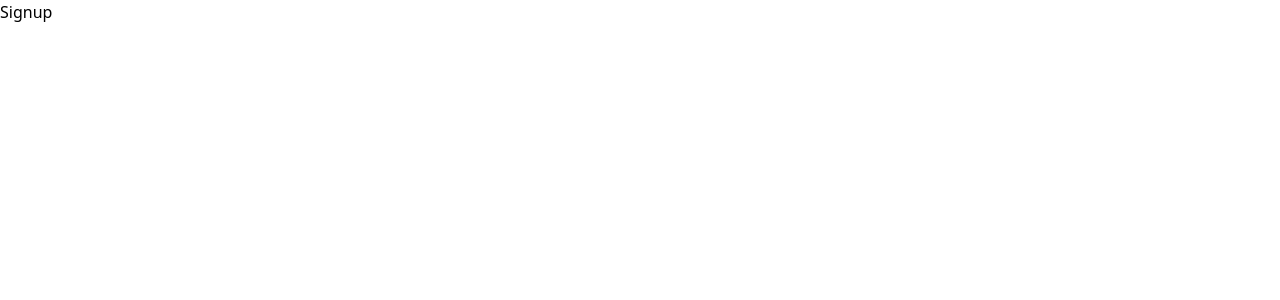
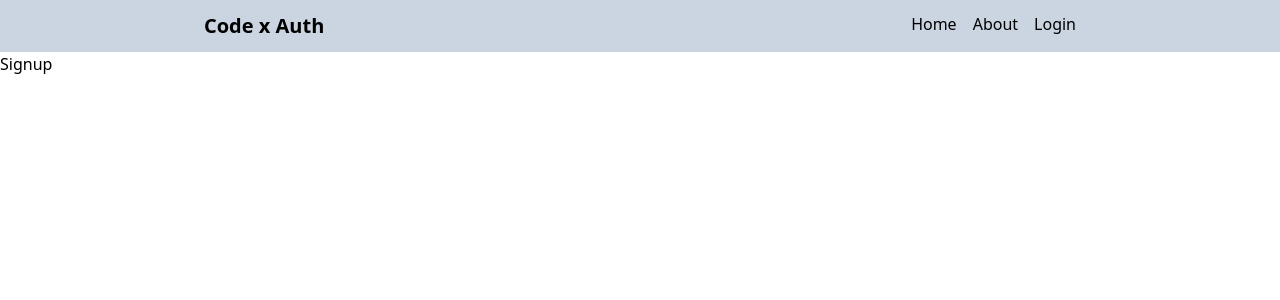
Before and after one commit to codexharoon/MERN_Auth, a React (Vite) app in the folder client/: page /signup in a window 1280 px wide. Shown: the top 300 px of the page. Built offline with nearby package versions, Linux system fonts and the light colour scheme.

Commit message:
created header section

```diff
--- a/client/src/App.jsx
+++ b/client/src/App.jsx
@@ -1,8 +1,10 @@
 import { Home, About, Profile, Login, Signup } from "./pages";
+import { Header } from "./components";
 import { BrowserRouter, Routes, Route } from "react-router-dom";
 const App = () => {
   return (
     <BrowserRouter>
+      <Header />
       <Routes>
         <Route path="/" element={<Home />} />
         <Route path="/about" element={<About />} />
--- /dev/null
+++ b/client/src/components/Header.jsx
@@ -0,0 +1,45 @@
+import { NavLink } from "react-router-dom";
+
+const Header = () => {
+  return (
+    <header className="bg-slate-300">
+      <nav className="flex justify-between max-w-4xl mx-auto p-3">
+        <h1 className="text-xl font-bold">Code x Auth</h1>
+        <ul className="flex gap-4">
+          <li>
+            <NavLink
+              to="/"
+              className={({ isActive }) =>
+                `${isActive ? "text-red-400" : "text-black"}`
+              }
+            >
+              Home
+            </NavLink>
+          </li>
+          <li>
+            <NavLink
+              to="/about"
+              className={({ isActive }) =>
+                `${isActive ? "text-red-400" : "text-black"}`
+              }
+            >
+              About
+            </NavLink>
+          </li>
+          <li>
+            <NavLink
+              to="/login"
+              className={({ isActive }) =>
+                `${isActive ? "text-red-400" : "text-black"}`
+              }
+            >
+              Login
+            </NavLink>
+          </li>
+        </ul>
+      </nav>
+    </header>
+  );
+};
+
+export default Header;
--- /dev/null
+++ b/client/src/components/index.js
@@ -0,0 +1 @@
+export { default as Header } from "./Header";
```
